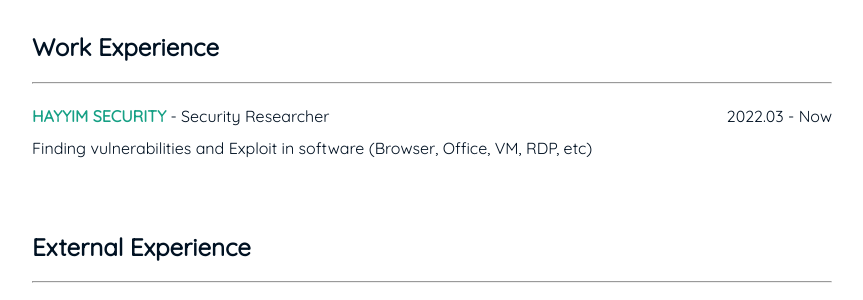
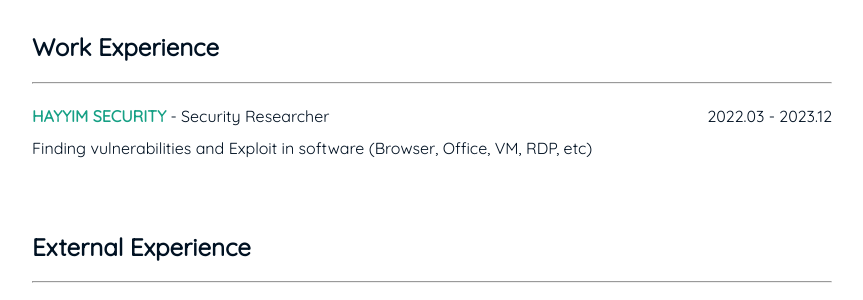
Before and after one commit to Gyeongje/gyeongje.github.io, a Jekyll site: the page built from index.md, in a window 1280 px wide and 900 px high, scrolled down 374 px. Shown: the part 154-454 px from the top of the window, without its empty margins (208-1071 px from the left). Built offline with Jekyll 4.4.1, drawn with Linux system fonts in a browser that asks for light colours.

Commit message:
Update index.md

```diff
--- a/index.md
+++ b/index.md
@@ -16,7 +16,7 @@ B.S. in Department of Software Convergence
 
 ## Work Experience
 ---
-**HAYYIM SECURITY** - Security Researcher <span style="float: right; ">2022.03 - Now </span>
+**HAYYIM SECURITY** - Security Researcher <span style="float: right; ">2022.03 - 2023.12 </span>
 Finding vulnerabilities and Exploit in software (Browser, Office, VM, RDP, etc)
 
 <br>
```
